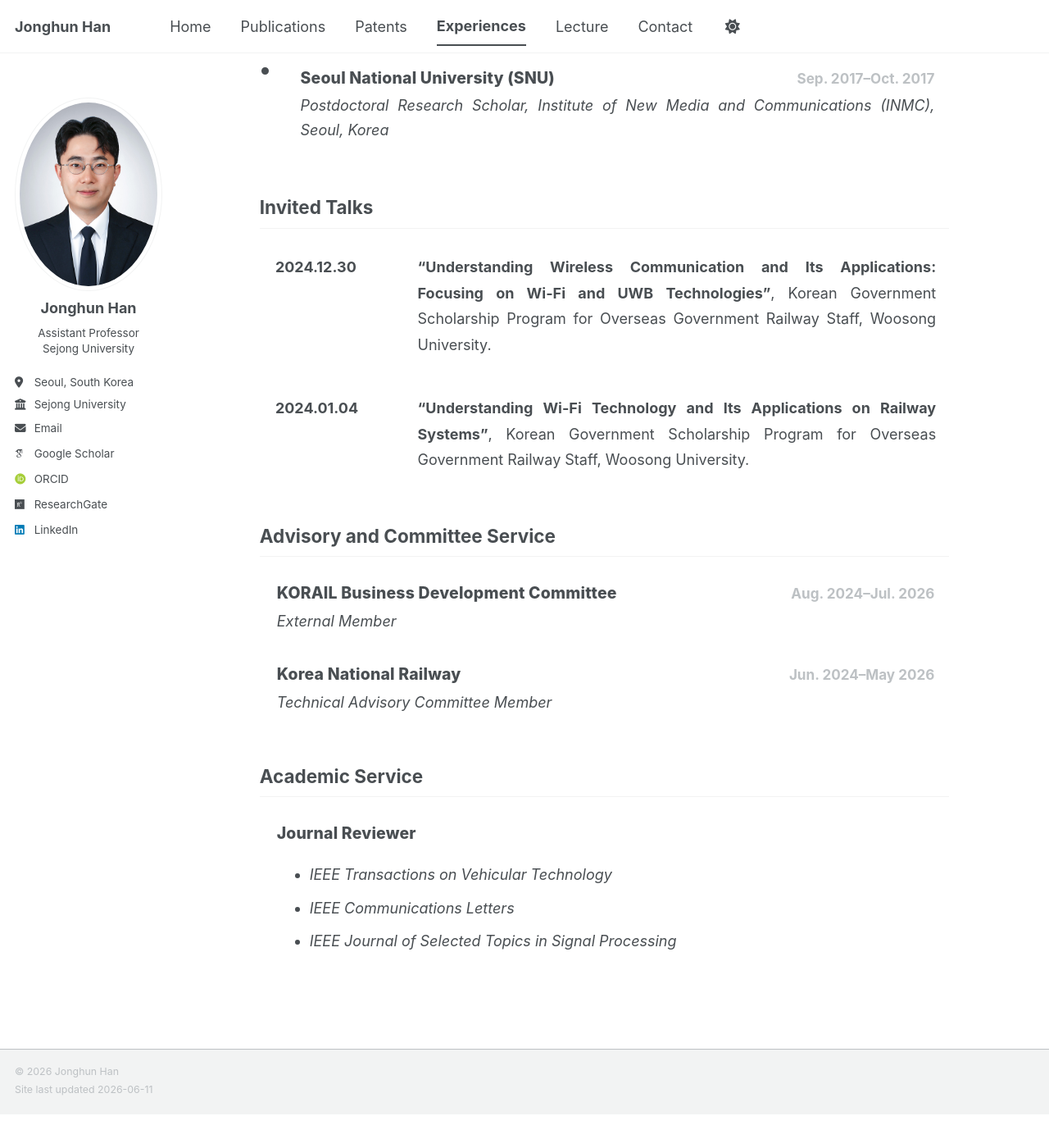
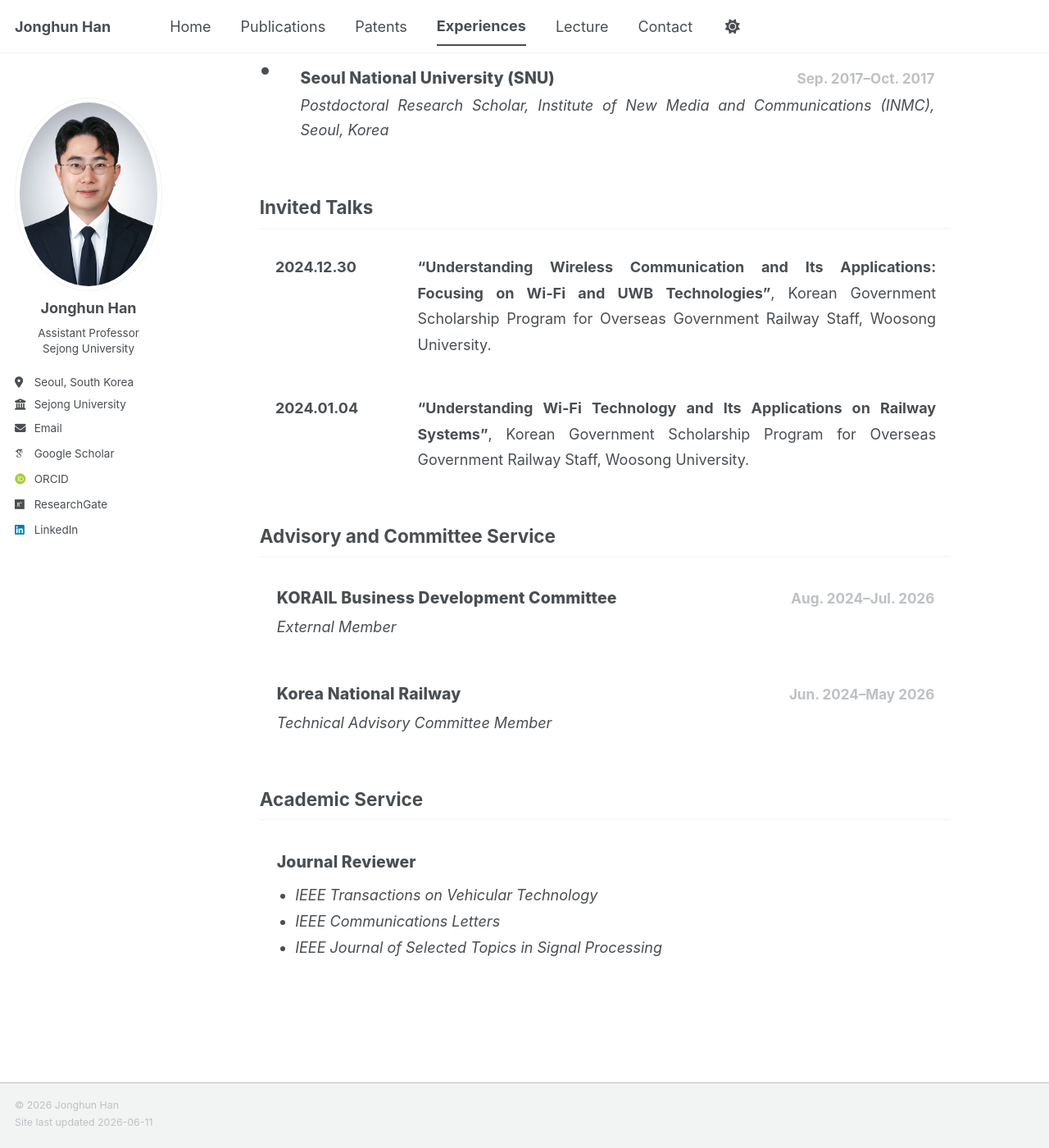
Before and after one commit to icnsl/icnsl.github.io, a Jekyll site: the page built from _pages/experiences.md, in a window 1280 px wide and 1400 px high, scrolled down 903 px. Shown: the whole window at 82% size. Built offline with Jekyll 4.4.1, drawn with Linux system fonts in a browser that asks for light colours; some web fonts are replaced; a script bundle is joined from its source files by our own code; library files that are not in the unit come from our copies; before the commit the page ends 2262 px from its top, so only the background shows below that.

Commit message:
Update _page.scss

```diff
--- a/_sass/layout/_page.scss
+++ b/_sass/layout/_page.scss
@@ -784,3 +784,34 @@
     text-align: left;
   }
 }
+
+/* ==========================================================================
+   CUSTOM: Experiences page - service entries using timeline-card style
+   ========================================================================== */
+
+.page__content .service-list {
+  max-width: 920px;
+  margin: 1rem 0 2.75rem;
+}
+
+.page__content .service-entry {
+  margin: 0 0 1.05rem;
+}
+
+.page__content .service-entry .timeline-card {
+  padding: 0.85rem 1rem;
+}
+
+.page__content .service-entry .timeline-role {
+  margin-top: 0.2rem;
+}
+
+.page__content .service-details {
+  margin: 0.5rem 0 0;
+  padding-left: 1.25rem;
+}
+
+.page__content .service-details li {
+  line-height: 1.65;
+  margin-bottom: 0.15rem;
+}
```
